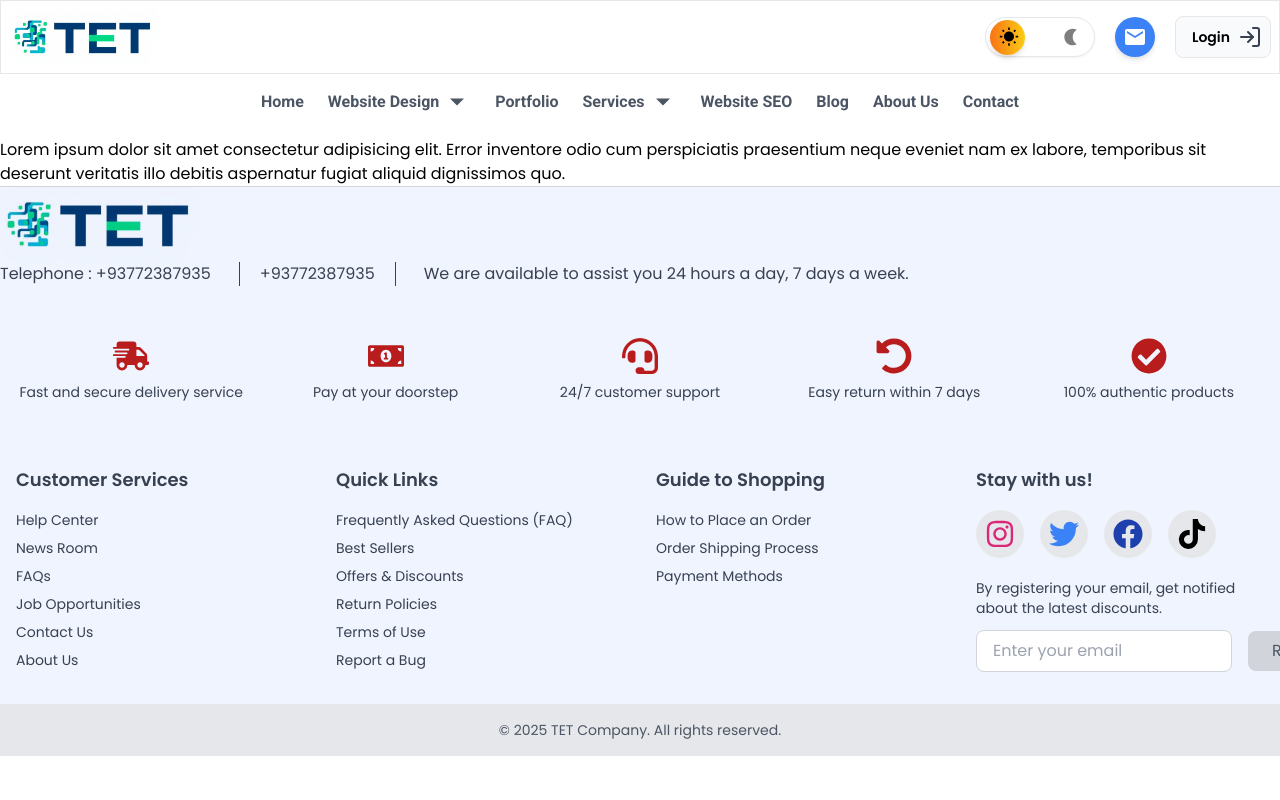
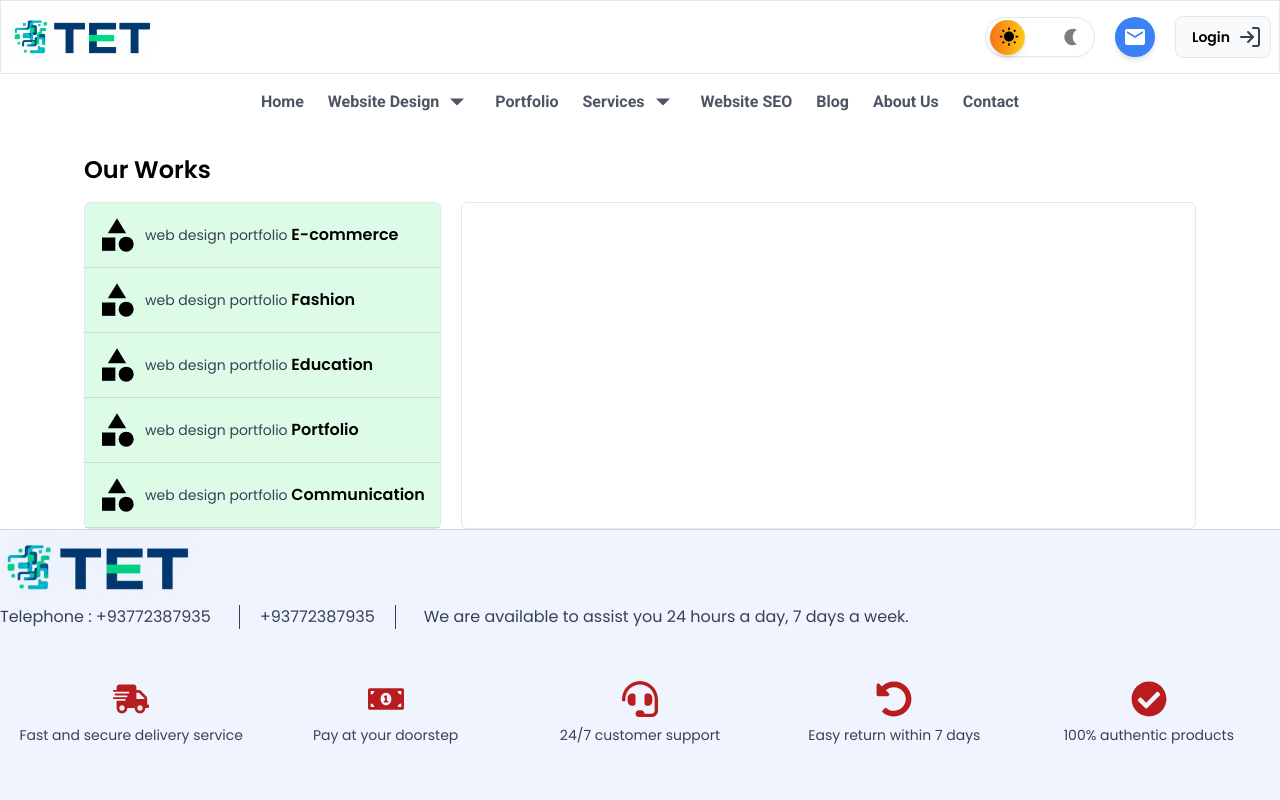
Before and after one commit to tetteam4/Office-Project, a React (Vite) app in the folder Frontend/: page /portfolio in a window 1280 px wide. Shown: the top 800 px of the page. Built offline with nearby package versions, Linux system fonts and the light colour scheme.

Commit message:
work in portfolio section

```diff
--- a/Frontend/src/Components/Navbar/Header.jsx
+++ b/Frontend/src/Components/Navbar/Header.jsx
@@ -34,7 +34,7 @@ const Header = () => {
   };
 
   return (
-    <header className="bg-[#FFFFFF] dark:bg-gray-950 fixed top-0 lg:sticky z-30 p-2 border left-0 right-0">
+    <header className="bg-[#FFFFFF] dark:bg-gray-950 fixed top-0 lg:sticky z-30 p-2 border dark:border-gray-950 left-0 right-0">
       <div className="container mx-auto grid grid-cols-2 md:grid-cols-3 lg:grid-cols-2">
         {/* Logo */}
         <div className="flex items-center gap-x-5 md:col-span-2 lg:col-span-1 ">
--- /dev/null
+++ b/Frontend/src/Components/Portfolio/CategoryList.jsx
@@ -0,0 +1,24 @@
+import React from "react";
+import { MdCategory } from "react-icons/md";
+
+const CategoryList = ({ Portfolio_Data }) => {
+  return (
+    <div className="h-full">
+      <ul className="">
+        {Portfolio_Data.map((port, index) => (
+          <li className="flex items-center border-b cursor-pointer border-gray-300 hover:bg-white p-3 gap-x-2">
+            <span className="">
+              <MdCategory size={40} />
+            </span>
+            <p className="">
+              <span className="text-gray-700 text-sm">web design portfolio </span>
+              <span className="font-bold text-md"> {port.category}</span>
+            </p>
+          </li>
+        ))}
+      </ul>
+    </div>
+  );
+};
+
+export default CategoryList;
--- /dev/null
+++ b/Frontend/src/Components/Portfolio/PortfolioCard.jsx
@@ -0,0 +1,13 @@
+import React from 'react'
+
+const PortfolioCard = () => {
+  return (
+    <div className='w-[500px] h-[400px] '>
+      <div>
+
+      </div>
+    </div>
+  )
+}
+
+export default PortfolioCard
--- /dev/null
+++ b/Frontend/src/Components/Portfolio/portfiliodata.jsx
@@ -0,0 +1,184 @@
+ export const Portfolio_Data = [
+    {
+      name: "Tamado Print Shop",
+      client: "Tamadon Print Shop",
+      category: "E-commerce",
+      websiteLink: "https://github.com/tetteam4/Tamado-PrintShop",
+      colors: ["Black", "Blue", "Yellow", "Pink"],
+      images: {
+        mobile: "/images/tamado-printshop-mobile.png",
+        laptop: "/images/tamado-printshop-laptop.png",
+        dashboard: "/images/tamado-printshop-dashboard.png",
+      },
+      usedTechnologies: {
+        frontend: [
+          { name: "React.js", icon: "/icons/react.svg" },
+          { name: "Tailwind CSS", icon: "/icons/tailwind.svg" },
+          { name: "HTMX", icon: "/icons/htmx.svg" }
+        ],
+        backend: [
+          { name: "Django", icon: "/icons/django.svg" },
+          { name: "Django REST Framework", icon: "/icons/drf.svg" }
+        ],
+        database: { name: "MySQL", icon: "/icons/mysql.svg" },
+        other: [
+          { name: "Redux", icon: "/icons/redux.svg" },
+          { name: "Cloudinary", icon: "/icons/cloudinary.svg" },
+          { name: "AI-based recommendation system", icon: "/icons/ai.svg" }
+        ]
+      },
+      description: {
+        projectOverview:
+          "Tamado Print Shop is an advanced e-commerce platform tailored for printing services...",
+        frontendSection:
+          "Developed using React.js and Tailwind CSS, featuring a **dynamic search**, **cart management**, and **secure checkout**.",
+        backendSection:
+          "Built with Django & Django REST Framework, handling **user authentication**, **order processing**, and **blog API services**.",
+        databaseSection:
+          "MySQL stores **user profiles, order history, product listings, and blog content**.",
+        usageSection:
+          "Used by **customers, businesses, and print shop admins** for **placing and tracking orders**.",
+        otherTechnologies:
+          "Includes **Redux for state management, Cloudinary for optimized images, and AI for recommendations**."
+      }
+    },
+    {
+      name: "Shoe Shopping Platform",
+      client: "Sneaker World",
+      category: " Fashion",
+      websiteLink: "https://github.com/example/shoe-shop",
+      colors: ["White", "Red", "Black"],
+      images: {
+        mobile: "/images/shoe-shop-mobile.png",
+        laptop: "/images/shoe-shop-laptop.png",
+        productPage: "/images/shoe-shop-product.png",
+        cartPage: "/images/shoe-shop-cart.png"
+      },
+      usedTechnologies: {
+        frontend: [
+          { name: "React.js", icon: "/icons/react.svg" },
+          { name: "Tailwind CSS", icon: "/icons/tailwind.svg" }
+        ],
+        backend: [
+          { name: "Node.js", icon: "/icons/node.svg" },
+          { name: "Express.js", icon: "/icons/express.svg" }
+        ],
+        database: { name: "MongoDB", icon: "/icons/mongodb.svg" },
+        other: [
+          { name: "Redux Toolkit", icon: "/icons/redux.svg" },
+          { name: "Stripe API", icon: "/icons/stripe.svg" }
+        ]
+      },
+      description: {
+        projectOverview: "An e-commerce platform specializing in sneakers and sports shoes...",
+        frontendSection: "Built with React.js and Tailwind, featuring product filtering, search, and cart functionality.",
+        backendSection: "Node.js and Express handle authentication, product management, and order processing.",
+        databaseSection: "MongoDB stores user data, orders, and inventory details.",
+        usageSection: "Users can browse shoes, add to cart, and purchase using Stripe payment.",
+        otherTechnologies: "Stripe API enables secure transactions and Redux manages state."
+      }
+    },
+    {
+      name: "School Management System",
+      client: "Greenfield Academy",
+      category: "Education",
+      websiteLink: "https://github.com/example/school-mis",
+      colors: ["Blue", "White", "Green"],
+      images: {
+        mobile: "/images/school-mis-mobile.png",
+        laptop: "/images/school-mis-laptop.png",
+        studentDashboard: "/images/school-mis-dashboard.png",
+        classManagement: "/images/school-mis-classes.png"
+      },
+      usedTechnologies: {
+        frontend: [
+          { name: "React.js", icon: "/icons/react.svg" },
+          { name: "Bootstrap", icon: "/icons/bootstrap.svg" }
+        ],
+        backend: [
+          { name: "Django", icon: "/icons/django.svg" },
+          { name: "GraphQL", icon: "/icons/graphql.svg" }
+        ],
+        database: { name: "PostgreSQL", icon: "/icons/postgresql.svg" },
+        other: [
+          { name: "Firebase", icon: "/icons/firebase.svg" },
+          { name: "Docker", icon: "/icons/docker.svg" }
+        ]
+      },
+      description: {
+        projectOverview: "A comprehensive school management system for student registration and course tracking...",
+        frontendSection: "React.js and Bootstrap provide an intuitive dashboard for teachers and students.",
+        backendSection: "Django & GraphQL enable efficient data management for student performance tracking.",
+        databaseSection: "PostgreSQL is used for scalable data storage.",
+        usageSection: "Admins manage school activities, teachers upload assignments, and students access schedules.",
+        otherTechnologies: "Firebase supports notifications and Docker ensures smooth deployment."
+      }
+    },
+    {
+      name: "Portfolio Website",
+      client: "Personal Project",
+      category: "Portfolio",
+      websiteLink: "https://github.com/example/portfolio",
+      colors: ["Dark", "Blue", "Purple"],
+      images: {
+        mobile: "/images/portfolio-mobile.png",
+        laptop: "/images/portfolio-laptop.png"
+      },
+      usedTechnologies: {
+        frontend: [
+          { name: "Next.js", icon: "/icons/nextjs.svg" },
+          { name: "Tailwind CSS", icon: "/icons/tailwind.svg" }
+        ],
+        backend: [
+          { name: "Sanity CMS", icon: "/icons/sanity.svg" }
+        ],
+        database: { name: "Not Required", icon: "/icons/database.svg" },
+        other: [
+          { name: "Framer Motion", icon: "/icons/framer.svg" },
+          { name: "Vercel", icon: "/icons/vercel.svg" }
+        ]
+      },
+      description: {
+        projectOverview: "A personal portfolio showcasing web development projects and skills...",
+        frontendSection: "Built with Next.js and Tailwind CSS for performance and responsiveness.",
+        backendSection: "Sanity CMS is used for blog and content management.",
+        databaseSection: "No database required as content is managed through Sanity.",
+        usageSection: "Visitors can explore projects, read blogs, and contact me.",
+        otherTechnologies: "Framer Motion adds animations and Vercel ensures fast deployment."
+      }
+    },
+    {
+      name: "Chat Application",
+      client: "Private Client",
+      category: "Communication",
+      websiteLink: "https://github.com/example/chat-app",
+      colors: ["Purple", "Gray", "Dark"],
+      images: {
+        mobile: "/images/chat-app-mobile.png",
+        laptop: "/images/chat-app-laptop.png",
+        chatScreen: "/images/chat-app-chat.png"
+      },
+      usedTechnologies: {
+        frontend: [
+          { name: "Vue.js", icon: "/icons/vue.svg" },
+          { name: "Vuetify", icon: "/icons/vuetify.svg" }
+        ],
+        backend: [
+          { name: "Node.js", icon: "/icons/node.svg" },
+          { name: "Socket.io", icon: "/icons/socket.svg" }
+        ],
+        database: { name: "MongoDB", icon: "/icons/mongodb.svg" },
+        other: [
+          { name: "Firebase Auth", icon: "/icons/firebase.svg" }
+        ]
+      },
+      description: {
+        projectOverview: "A real-time chat application with group and private messaging...",
+        frontendSection: "Vue.js and Vuetify create a modern chat interface.",
+        backendSection: "Node.js and Socket.io handle real-time communication.",
+        databaseSection: "MongoDB stores messages and user data.",
+        usageSection: "Users can chat privately or in groups, with media sharing support.",
+        otherTechnologies: "Firebase Authentication ensures secure login."
+      }
+    }
+  ];
--- a/Frontend/src/Pages/Portfolio.jsx
+++ b/Frontend/src/Pages/Portfolio.jsx
@@ -1,11 +1,20 @@
-import React from 'react'
-
+import React from "react";
+import { Portfolio_Data } from "../Components/Portfolio/portfiliodata";
+import CategoryList from "../Components/Portfolio/CategoryList";
 const Portfolio = () => {
   return (
-    <div>
-      Lorem ipsum dolor sit amet consectetur adipisicing elit. Error inventore odio cum perspiciatis praesentium neque eveniet nam ex labore, temporibus sit deserunt veritatis illo debitis aspernatur fugiat aliquid dignissimos quo.
-    </div>
-  )
-}
+    <section className=" mx-auto max-w-6xl px-5">
+      <div className="py-4 ">
+        <h1 className="text-2xl font-bold ">Our Works</h1>
+      </div>
+      <div className="grid grid-cols-3 h-full items-center gap-x-5">
+        <aside className="col-span-1 border h-full bg-green-100/95 rounded-md">
+          <CategoryList Portfolio_Data={Portfolio_Data} />
+        </aside>
+        <div className="col-span-2 border h-full rounded-md"></div>
+      </div>
+    </section>
+  );
+};
 
-export default Portfolio
+export default Portfolio;
--- a/Frontend/src/index.css
+++ b/Frontend/src/index.css
@@ -5,6 +5,9 @@
 /* Apply the font globally */
 body {
   font-family: 'Poppins', sans-serif;
+  padding: 0;
+  margin: 0;
+  box-sizing: border-box;
 }
 
 /* Scrollbar styling for the main page */
```
Also changed, not shown: Frontend/src/Components/Blog/blogdeta.jsx (line endings or trailing spaces).
